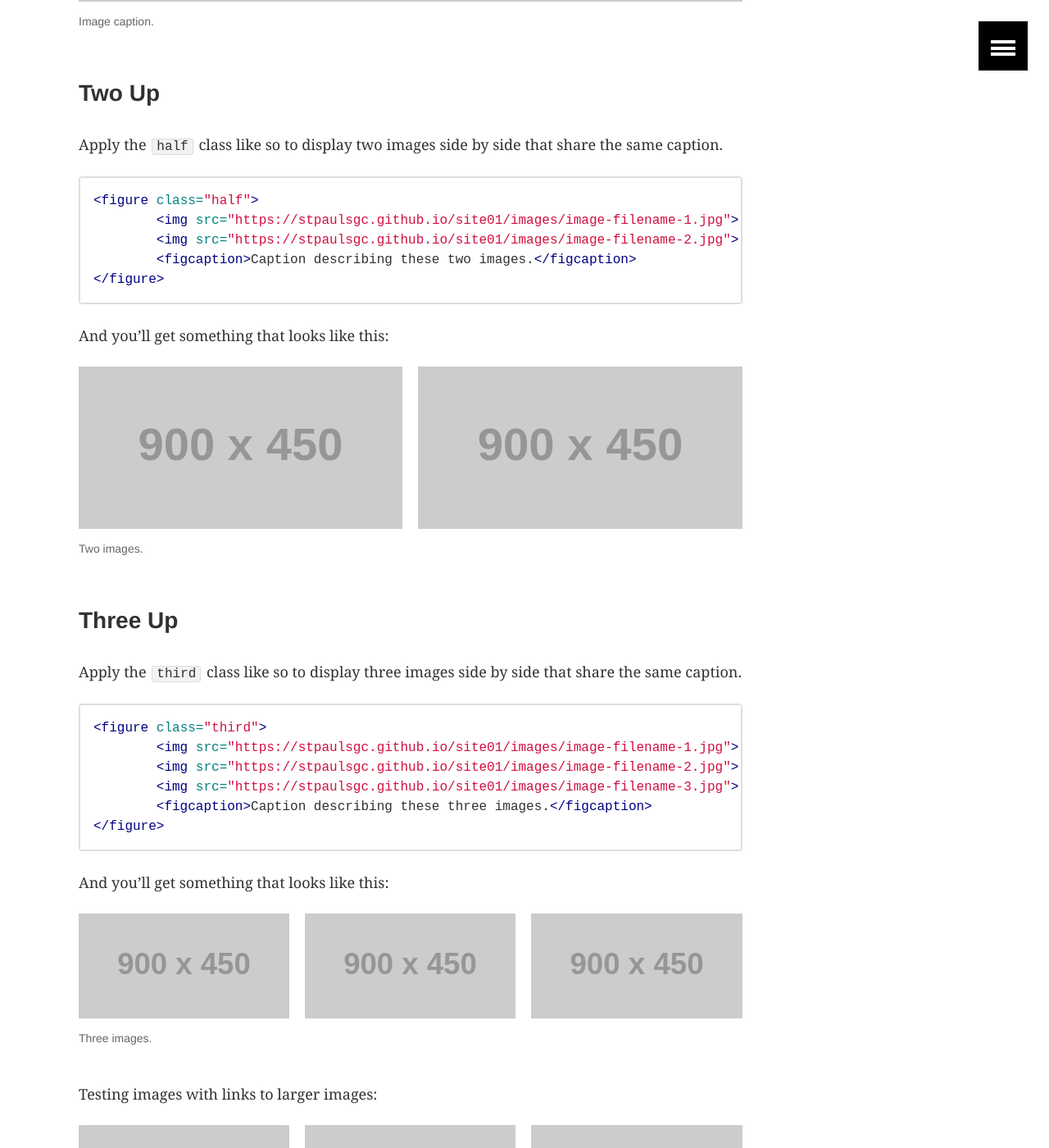
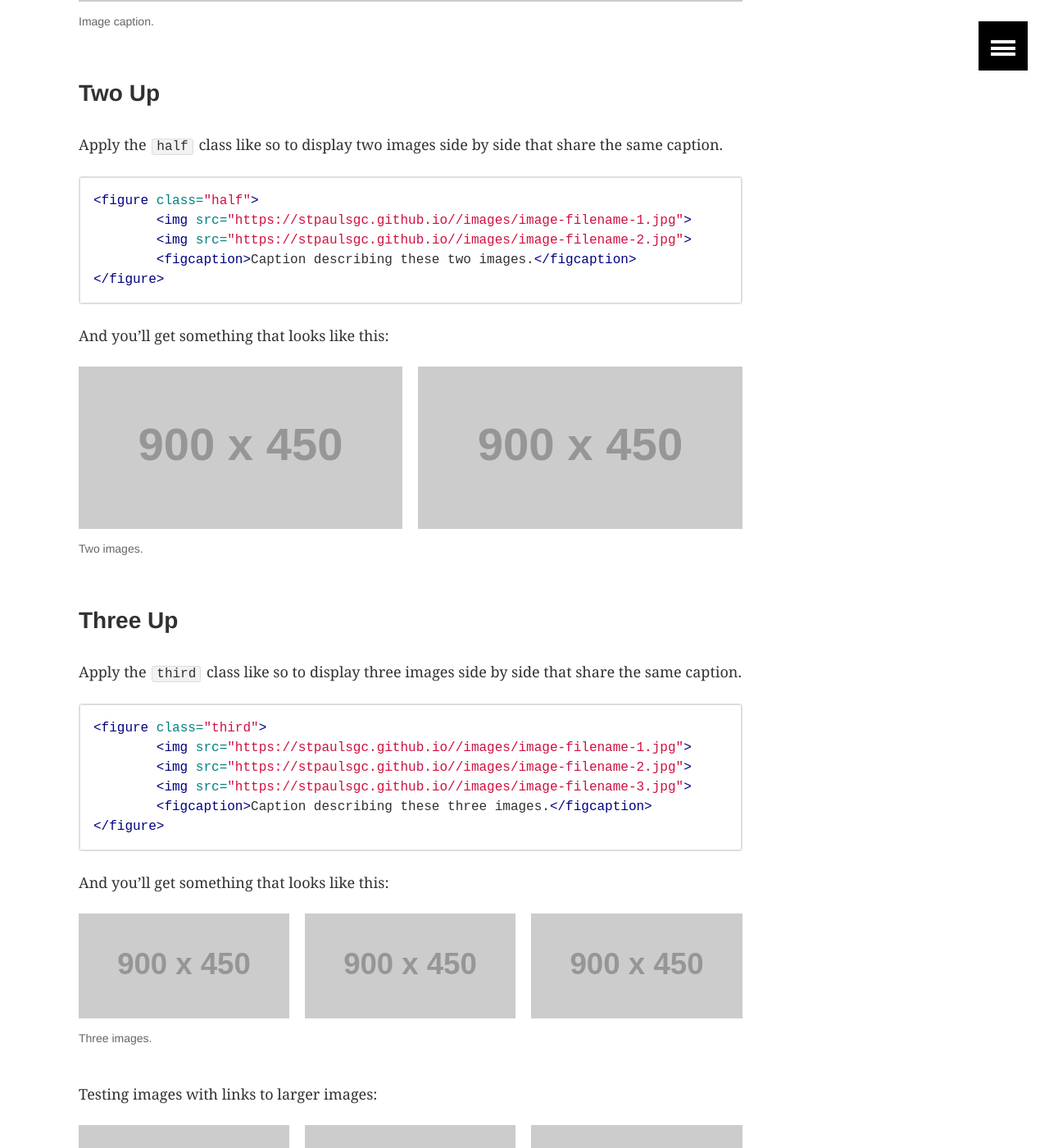
Before and after one commit to stpaulsgc/stpaulsgc, a Jekyll site: the page built from _posts/parish/2013-05-22-sample-post-images.md, in a window 1280 px wide and 1400 px high, scrolled down 2037 px. Shown: the whole window at 82% size. Built offline with Jekyll 4.4.1, drawn with Linux system fonts in a browser that asks for light colours; part of the change alters nothing that is shown.

Commit message:
changed domain

```diff
--- a/_config.yml
+++ b/_config.yml
@@ -5,7 +5,7 @@ description: "This is a description of my awesome site."
 logo: # 120x120 px default image used for Twitter summary card
 teaser: rosewindow-small1.jpg # 400x250 px default teaser image used in image archive grid
 locale: en
-url: https://stpaulsgc.github.io/site01
+url: https://stpaulsgc.github.io/
 feed:
   path: atom.xml
 
```
